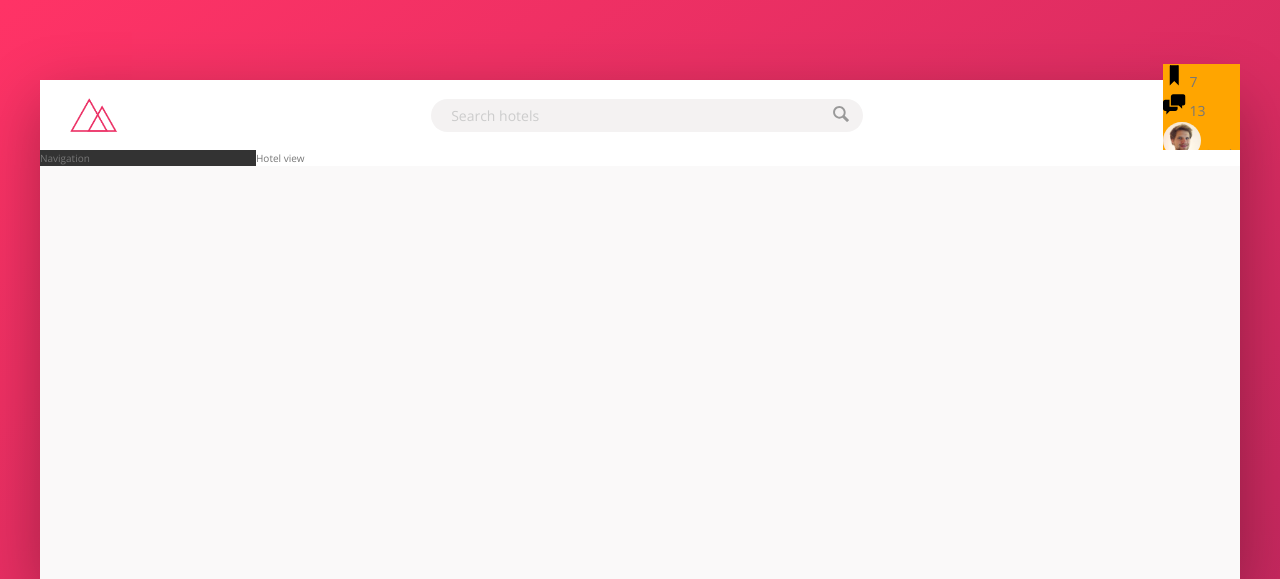
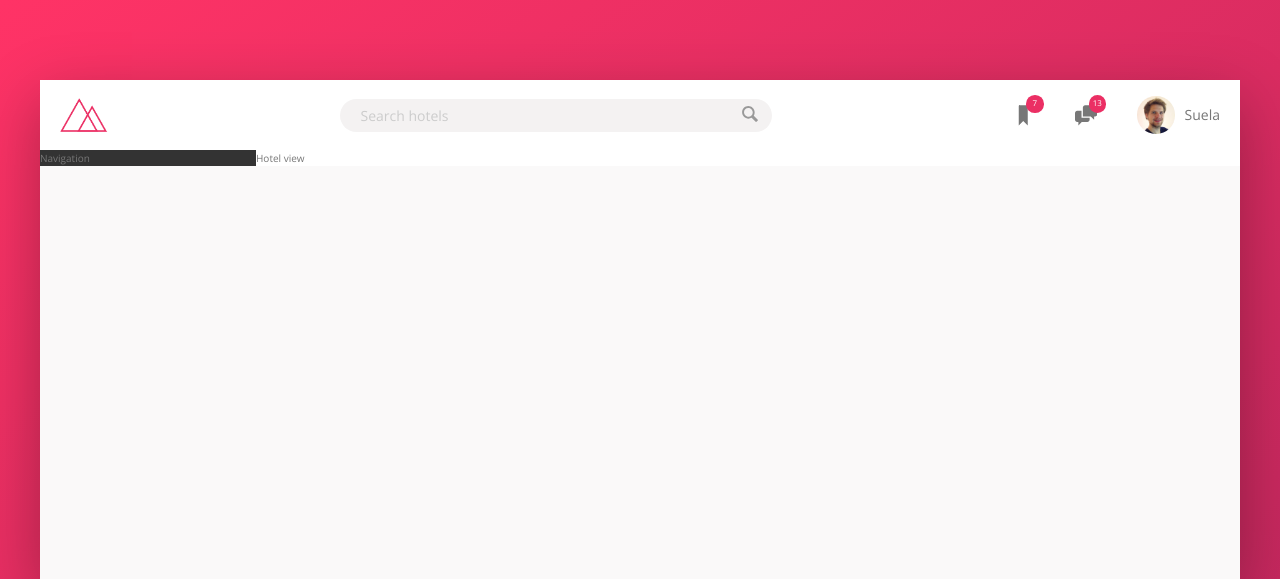
Before and after one commit to huntersfuntime/flexbox, a PHP site: page / in a window 1280 px wide. Shown: the top 579 px of the page. Run offline with PHP 8.4, Linux system fonts and the light colour scheme.

Commit message:
Finished styling the header

```diff
--- a/css/style.css
+++ b/css/style.css
@@ -36,7 +36,7 @@ body {
 
 .logo {
   height: 3.35rem;
-  margin-left: 3rem; }
+  margin-left: 2rem; }
 
 .search {
   flex: 0 0 40%;
@@ -76,13 +76,40 @@ body {
     fill: var(--color-grey-dark-3); }
 
 .user-nav {
-  background-color: orange; }
+  align-self: stretch;
+  display: flex;
+  align-items: center; }
+  .user-nav > * {
+    padding: 0 2rem;
+    cursor: pointer;
+    height: 100%;
+    display: flex;
+    align-items: center; }
+  .user-nav > *:hover {
+    background-color: var(--color-grey-light-2); }
+  .user-nav__icon-box {
+    position: relative; }
   .user-nav__icon {
     height: 2.25rem;
-    width: 2.25rem; }
+    width: 2.25rem;
+    fill: var(--color-grey-dark-2); }
+  .user-nav__notification {
+    font-size: .8rem;
+    height: 1.75rem;
+    width: 1.75rem;
+    border-radius: 50%;
+    background-color: var(--color-primary);
+    color: #fff;
+    position: absolute;
+    top: 1.5rem;
+    right: 1.1rem;
+    display: flex;
+    justify-content: center;
+    align-items: center; }
   .user-nav__user-photo {
     height: 3.75rem;
-    border-radius: 50%; }
+    border-radius: 50%;
+    margin-right: 1rem; }
 
 .container {
   max-width: 120rem;
--- a/index.html
+++ b/index.html
@@ -25,7 +25,7 @@
                 </form>
 
                 <nav class="user-nav">
-                    <div class="user-nav__nav__icon-box">
+                    <div class="user-nav__icon-box">
                         <svg class="user-nav__icon">
                             <use xlink:href="img/sprite.svg#icon-bookmark"></use>
                         </svg>
@@ -33,7 +33,7 @@
                         <span class="user-nav__notification">7</span>
 
                     </div>
-                     <div class="user-nav__nav__icon-box">
+                     <div class="user-nav__icon-box">
                         <svg class="user-nav__icon">
                             <use xlink:href="img/sprite.svg#icon-chat"></use>
                         </svg>
--- a/sass/_components.scss
+++ b/sass/_components.scss
@@ -4,7 +4,7 @@
 
 .logo {
     height: 3.35rem;
-    margin-left: 3rem;
+    margin-left: 2rem;
 }
 
 ////////////////////
@@ -69,32 +69,53 @@
 ///User nav
 
 .user-nav {
-    background-color: orange;
+    align-self: stretch;
+    display: flex;
+    align-items: center;
+
+    & > * {
+        padding: 0 2rem;
+        cursor: pointer;
+        height: 100%;
+        display: flex;
+        align-items: center;
+
+    }
+
+    & > *:hover {
+        background-color: var(--color-grey-light-2);
+    }
     &__icon-box {
+        position: relative;
 
     }
 
     &__icon {
         height: 2.25rem;
         width: 2.25rem;
+        fill: var(--color-grey-dark-2);
+
     }
     &__notification {
+        font-size: .8rem;
+        height: 1.75rem;
+        width: 1.75rem;
+        border-radius: 50%;
+        background-color: var(--color-primary);
+        color: #fff;
+        position: absolute;
+        top: 1.5rem;
+        right: 1.1rem;
 
-    }
-
-    &__user {
-
+        display: flex;
+        justify-content: center;
+        align-items: center;
     }
 
     &__user-photo {
         height: 3.75rem;
         border-radius: 50%;
+        margin-right: 1rem;
 
     }
-
-    &__user-name {
-
-
-    }
-
 }
```
